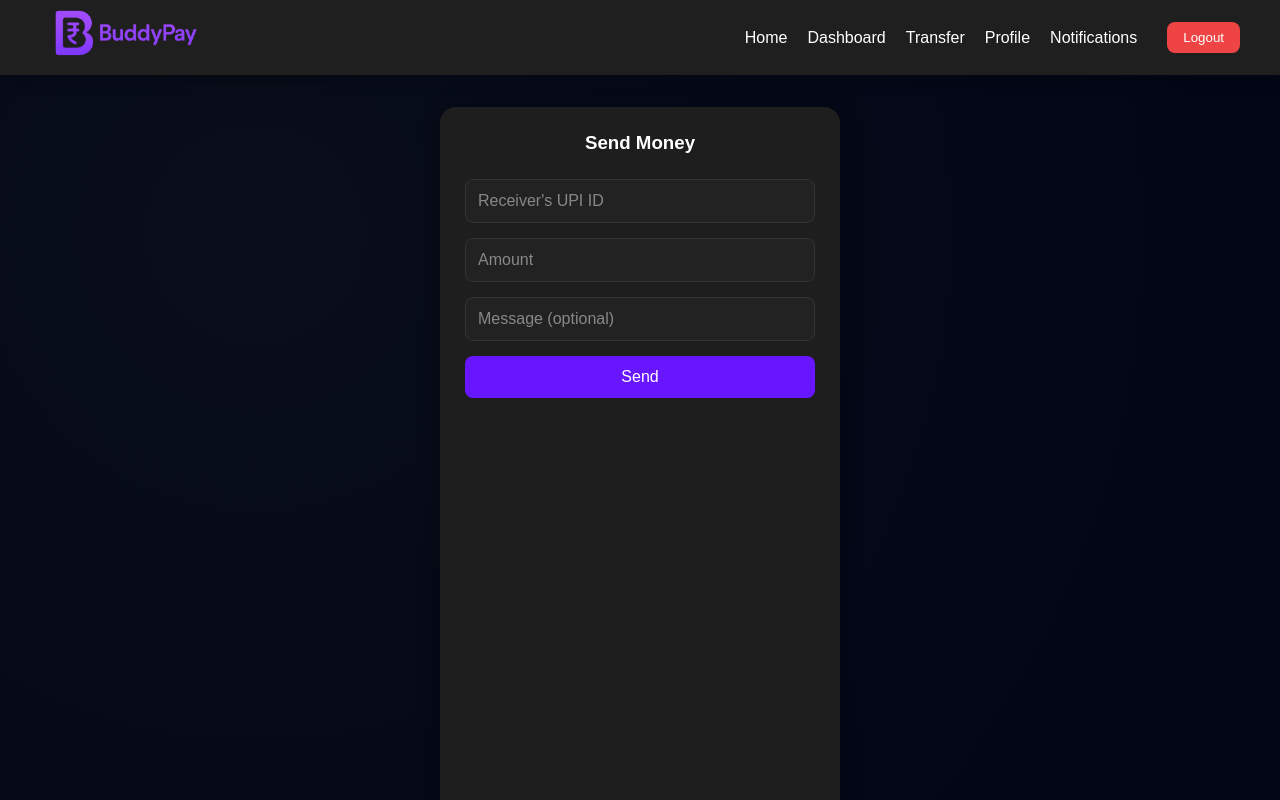
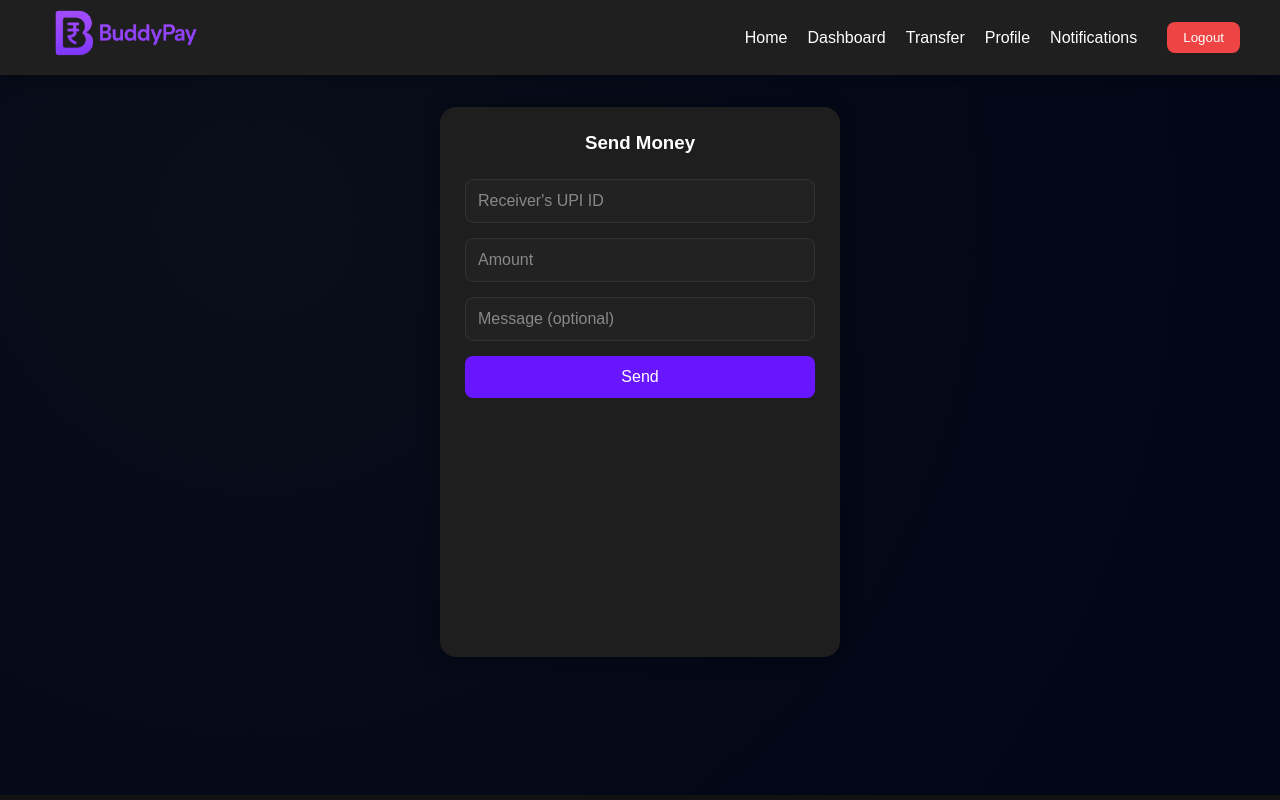
Before and after one commit to programmerzack31/buddypay, a React (Vite) app: page /transfer in a window 1280 px wide. Built offline with nearby package versions, Linux system fonts and the light colour scheme; no server answers; sample sign-in values are in the browser's storage.

Commit message:
Update MoneyTransfer.css

```diff
--- a/src/components/MoneyTransfer.css
+++ b/src/components/MoneyTransfer.css
@@ -1,5 +1,5 @@
 .money-transfer-container {
-  height: 100vh;
+  min-height: 90vh;
   display: flex;
   justify-content: center;
   align-items:centre;
@@ -11,10 +11,11 @@
 .money-form {
   background: #1e1e1e;
   padding: 25px;
-  height: 60℅;
+  height: 70℅;
+  max-height:550px;
   border-radius: 16px;
   width: 100%;
-  max-width: 400px;;
+  max-width: 400px;
   display: flex;
   flex-direction: column;
   gap: 15px;
```
